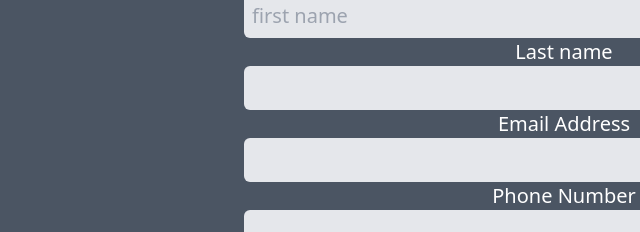
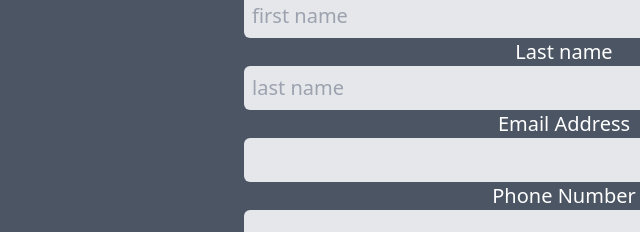
Before and after one commit to Vazkido/oneMonthProject, a plain HTML site: page index.html in a window 1280 px wide. Shown: the part 2662-2894 px from the top of the page, 76-716 px from the left. Drawn offline with nearby package versions, Linux system fonts and the light colour scheme.

Commit message:
html placeholder update1.0

```diff
--- a/index.html
+++ b/index.html
@@ -189,7 +189,7 @@
                       <input type="text" id="fname" class="w-[50%] bg-gray-200 p-2 rounded-md text-black" placeholder="first name"><br>
 
                       <label for="lname">Last name</label><br>
-                      <input type="text" id="lname" class="w-[50%] bg-gray-200 p-2 rounded-md text-black"><br>
+                      <input type="text" id="lname" class="w-[50%] bg-gray-200 p-2 rounded-md text-black" placeholder="last name"><br>
 
                       <label for="lname">Email Address</label><br>
                       <input type="email" id="email" class="w-[50%] bg-gray-200 p-2 rounded-md text-black"><br>
```
